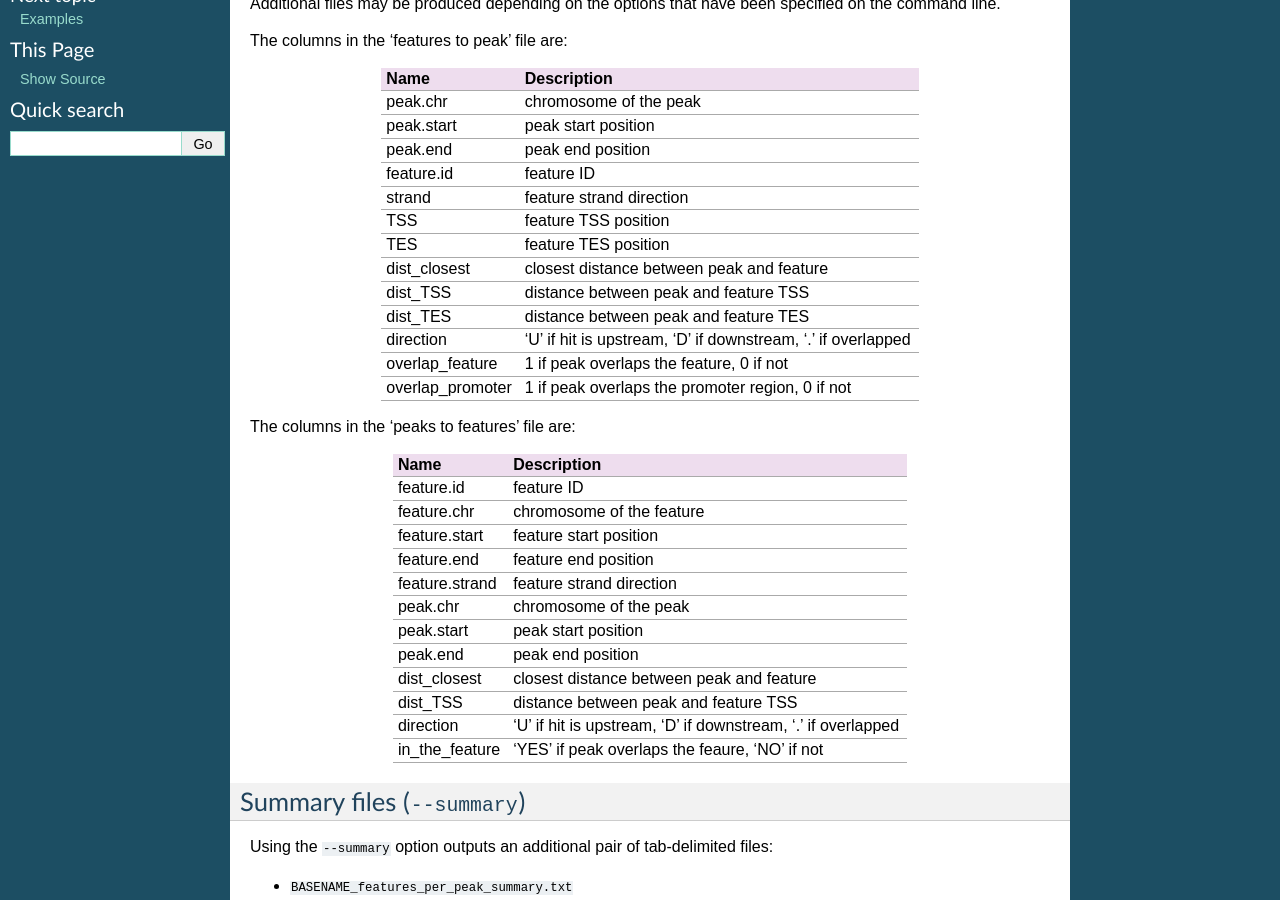
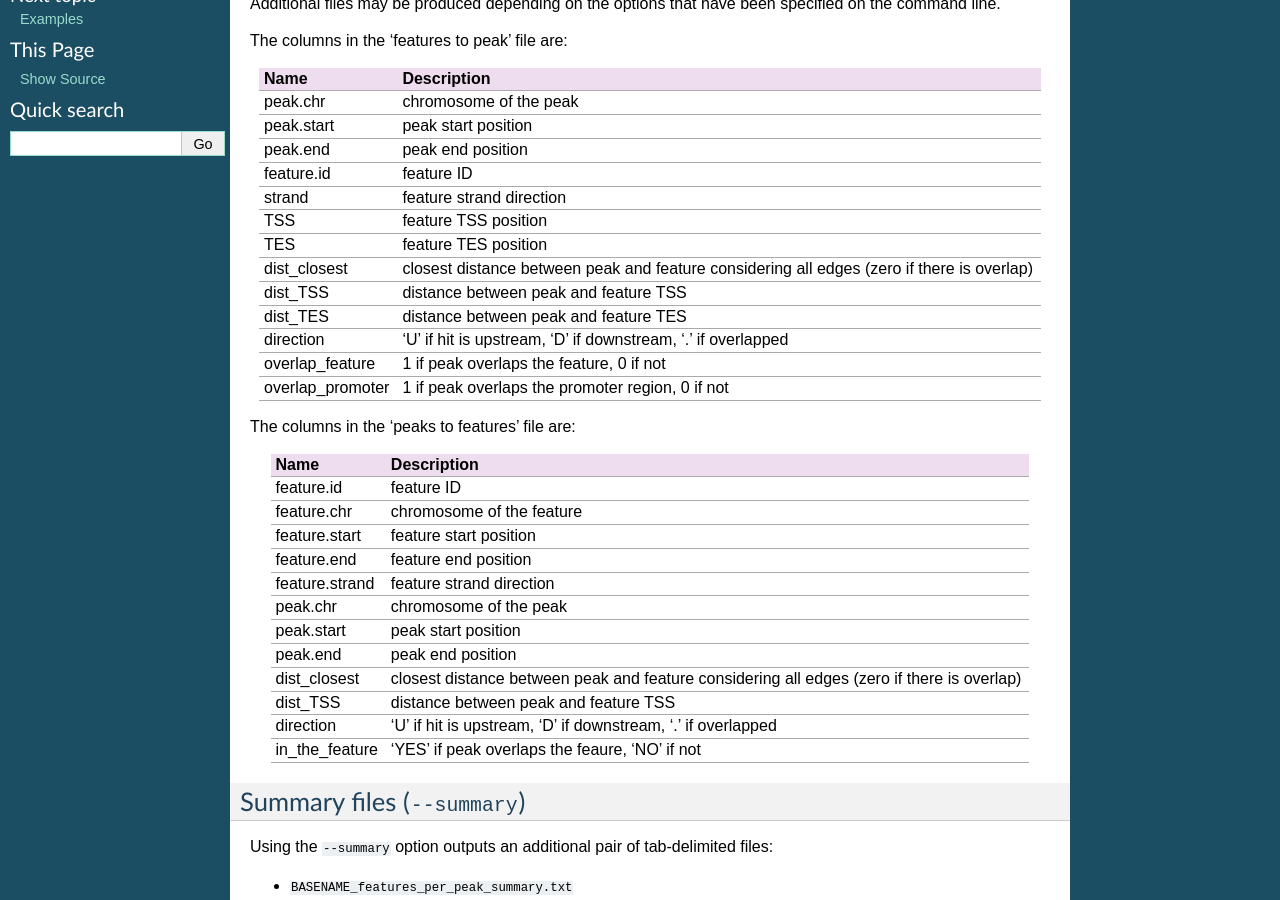
Before and after one commit to fls-bioinformatics-core/RnaChipIntegrator, a Sphinx documentation site: the page built from docs/outputs.rst, in a window 1280 px wide and 900 px high, scrolled down 313 px. Built offline with Sphinx 7.4.7, drawn with Linux system fonts in a browser that asks for light colours.

Commit message:
Issue #16: update explanatory text for 'dist_closest' to claridy what's being reported.

```diff
--- a/docs/outputs.rst
+++ b/docs/outputs.rst
@@ -28,7 +28,8 @@ feature.id	 feature ID
 strand	         feature strand direction
 TSS	         feature TSS position
 TES	         feature TES position
-dist_closest	 closest distance between peak and feature
+dist_closest	 closest distance between peak and feature considering
+                 all edges (zero if there is overlap)
 dist_TSS	 distance between peak and feature TSS
 dist_TES	 distance between peak and feature TES
 direction        'U' if hit is upstream, 'D' if downstream, '.' if
@@ -50,7 +51,8 @@ feature.strand	feature strand direction
 peak.chr	chromosome of the peak
 peak.start	peak start position
 peak.end	peak end position
-dist_closest	closest distance between peak and feature
+dist_closest	closest distance between peak and feature considering
+                all edges (zero if there is overlap)
 dist_TSS	distance between peak and feature TSS
 direction       'U' if hit is upstream, 'D' if downstream, '.' if
                 overlapped
```
Also changed, not shown: 1 other file.
